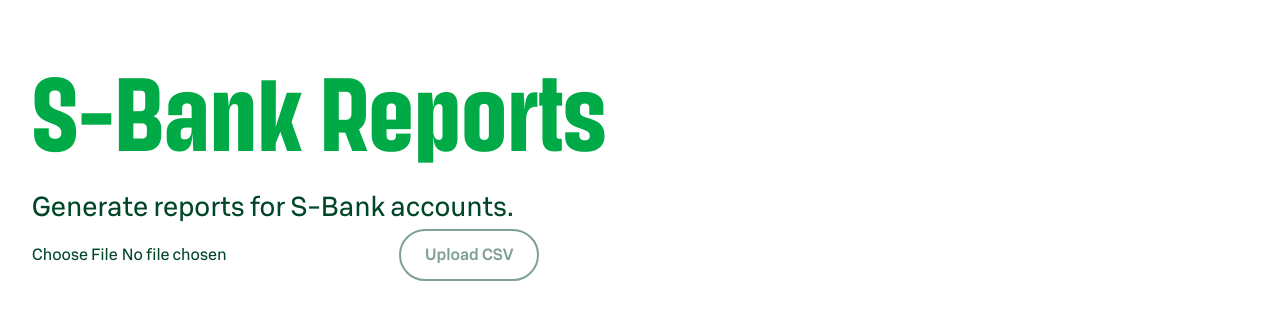
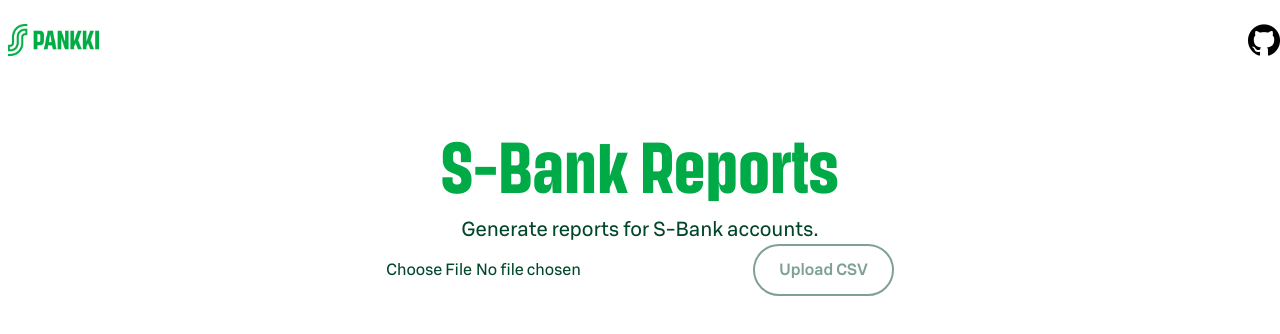
Before and after one commit to hagelstam/s-bank-reports, a Next.js app: page / in a window 1280 px wide. Shown: the top 334 px of the page. Built offline with nearby package versions, Linux system fonts and the light colour scheme.

Commit message:
feat: add navbar

```diff
--- a/src/app/layout.tsx
+++ b/src/app/layout.tsx
@@ -1,5 +1,7 @@
+import Navbar from '@/components/Navbar';
 import { sBonusDisplay, sBonusUX } from '@/lib/fonts';
 import '@/styles/globals.css';
+import clsx from 'clsx';
 import type { Metadata } from 'next';
 
 export const metadata: Metadata = {
@@ -13,11 +15,11 @@
   children: React.ReactNode;
 }>) {
   return (
-    <html
-      lang="en"
-      className={`${sBonusUX.variable} ${sBonusDisplay.variable} antialiased`}
-    >
-      <body className="bg-background text-text-primary">{children}</body>
+    <html lang="en" className={clsx(sBonusUX.variable, sBonusDisplay.variable)}>
+      <body className="bg-background text-text-primary">
+        <Navbar />
+        <main className="min-h-screen py-32 antialiased">{children}</main>
+      </body>
     </html>
   );
 }
--- a/src/app/page.tsx
+++ b/src/app/page.tsx
@@ -2,12 +2,12 @@
 
 export default function Home() {
   return (
-    <main className="p-8">
-      <h1 className="text-text-accent font-serif text-[104px]">
+    <div className="flex flex-col items-center justify-center">
+      <h1 className="text-text-accent mb-4 font-serif text-7xl">
         S-Bank Reports
       </h1>
-      <p className="text-[27px]">Generate reports for S-Bank accounts.</p>
+      <p className="text-xl">Generate reports for S-Bank accounts.</p>
       <Upload />
-    </main>
+    </div>
   );
 }
--- /dev/null
+++ b/src/components/Navbar.tsx
@@ -0,0 +1,33 @@
+import Image from 'next/image';
+import Link from 'next/link';
+
+export default function Navbar() {
+  return (
+    <nav className="bg-background fixed top-0 z-30 w-full">
+      <div className="mx-5 flex h-20 max-w-screen-xl items-center justify-between xl:mx-auto">
+        <Link href="/" className="flex items-center">
+          <Image
+            src="/logo.png"
+            alt="Logo"
+            height="143"
+            width="320"
+            className="h-[48px] w-auto"
+          />
+        </Link>
+        <Link
+          href="https://github.com/hagelstam/s-bank-reports"
+          className="flex items-center"
+          target="_blank"
+        >
+          <Image
+            src="/github.png"
+            alt="GitHub"
+            width="191"
+            height="191"
+            className="size-[32px]"
+          />
+        </Link>
+      </div>
+    </nav>
+  );
+}
```
Also changed, not shown: public/github.png (added), public/logo.png (added).
